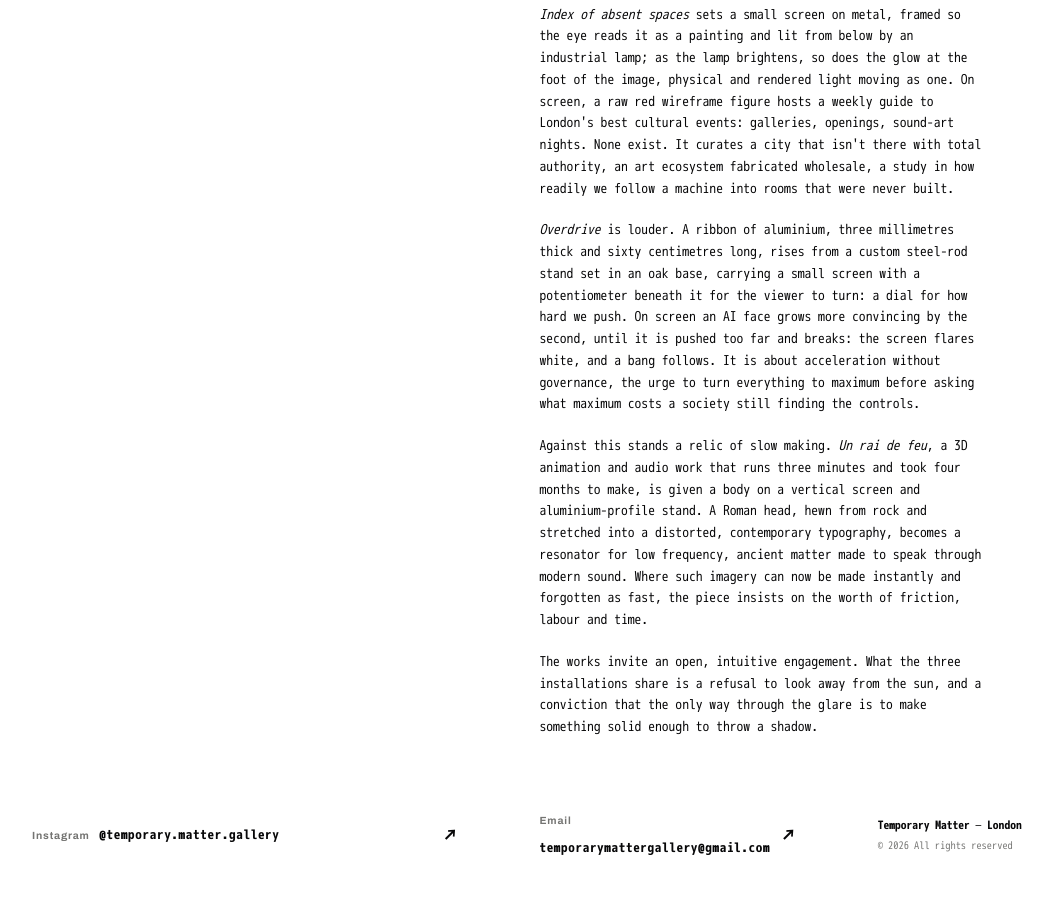
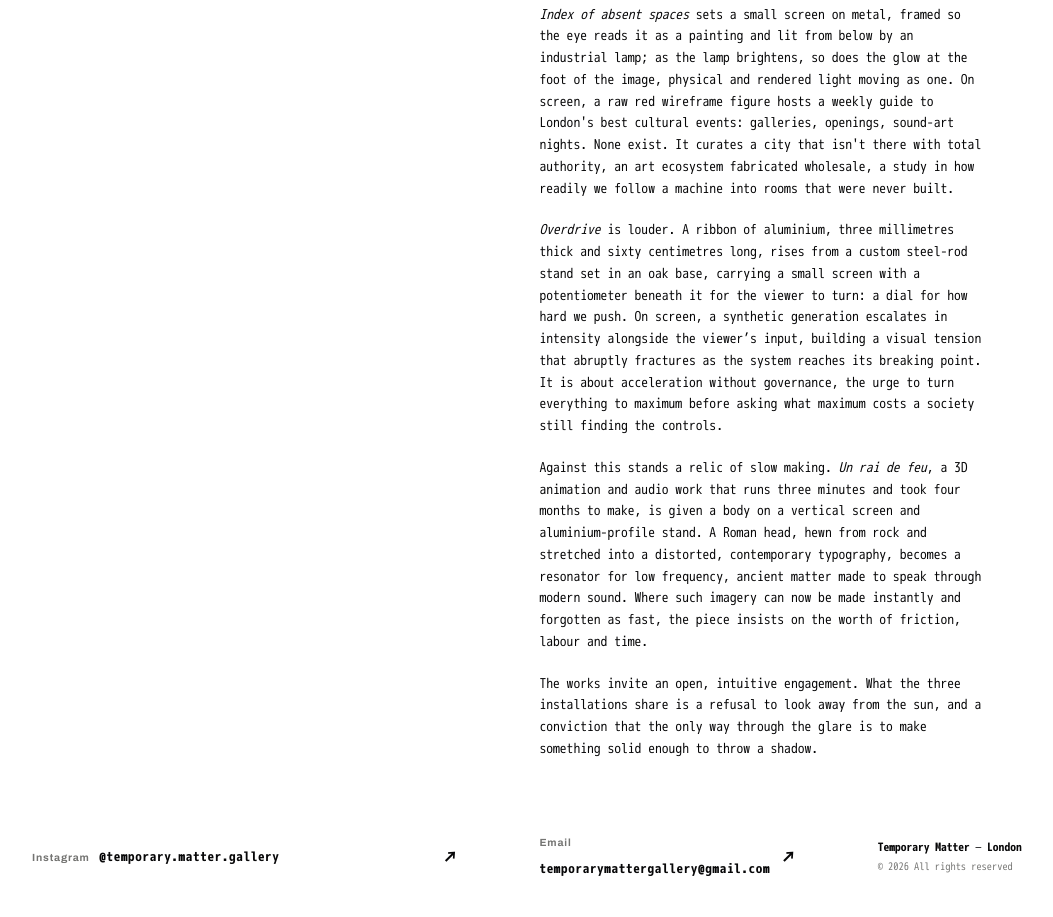
Before and after one commit to xionxion12/tempmatter, a plain HTML site: page index.html in a window 1280 px wide. Shown: the part 959-1876 px from the top of the page, without its empty margins (56-1109 px from the left). Drawn offline with Linux system fonts and the light colour scheme.

Commit message:
Update exhibition description copy for Overdrive

```diff
--- a/index.html
+++ b/index.html
@@ -420,7 +420,7 @@
           <p>Run fast enough toward the sun and you stop seeing where you are going. You move faster than ever, but the light meant to guide you is the light that blinds you. <em>Hard Lights</em> takes that predicament as its subject. Across three installations, Dot Als looks at the disruption generative AI is forcing onto audiovisual art, then follows it outward: into the art ecosystem that decides what gets seen and valued, and into a society reorganising around a technology it cannot yet steer.</p>
           <p>The first casualty is value. His audiovisual work is worth less by the day, buried in AI slop, and the same erosion runs through the structures around it: the galleries and listings that legitimise it, the agency we relinquish to automated systems, the speed at which it all arrives before anyone agrees how to govern it. Dot Als’ answer is to pull the technology out of the screen and into the room, binding each digital element to a physical structure that cannot be generated, only made: custom steel, aluminium, solid oak, electronic components. Light does the connecting, the link in his work between the virtual and the real, here bleeding from industrial lamps into the pixels they light.</p>
           <p><em>Index of absent spaces</em> sets a small screen on metal, framed so the eye reads it as a painting and lit from below by an industrial lamp; as the lamp brightens, so does the glow at the foot of the image, physical and rendered light moving as one. On screen, a raw red wireframe figure hosts a weekly guide to London's best cultural events: galleries, openings, sound-art nights. None exist. It curates a city that isn't there with total authority, an art ecosystem fabricated wholesale, a study in how readily we follow a machine into rooms that were never built.</p>
-          <p><em>Overdrive</em> is louder. A ribbon of aluminium, three millimetres thick and sixty centimetres long, rises from a custom steel-rod stand set in an oak base, carrying a small screen with a potentiometer beneath it for the viewer to turn: a dial for how hard we push. On screen an AI face grows more convincing by the second, until it is pushed too far and breaks: the screen flares white, and a bang follows. It is about acceleration without governance, the urge to turn everything to maximum before asking what maximum costs a society still finding the controls.</p>
+          <p><em>Overdrive</em> is louder. A ribbon of aluminium, three millimetres thick and sixty centimetres long, rises from a custom steel-rod stand set in an oak base, carrying a small screen with a potentiometer beneath it for the viewer to turn: a dial for how hard we push. On screen, a synthetic generation escalates in intensity alongside the viewer’s input, building a visual tension that abruptly fractures as the system reaches its breaking point. It is about acceleration without governance, the urge to turn everything to maximum before asking what maximum costs a society still finding the controls.</p>
           <p>Against this stands a relic of slow making. <em>Un rai de feu</em>, a 3D animation and audio work that runs three minutes and took four months to make, is given a body on a vertical screen and aluminium-profile stand. A Roman head, hewn from rock and stretched into a distorted, contemporary typography, becomes a resonator for low frequency, ancient matter made to speak through modern sound. Where such imagery can now be made instantly and forgotten as fast, the piece insists on the worth of friction, labour and time.</p>
           <p>The works invite an open, intuitive engagement. What the three installations share is a refusal to look away from the sun, and a conviction that the only way through the glare is to make something solid enough to throw a shadow.</p>
         </div>
```
